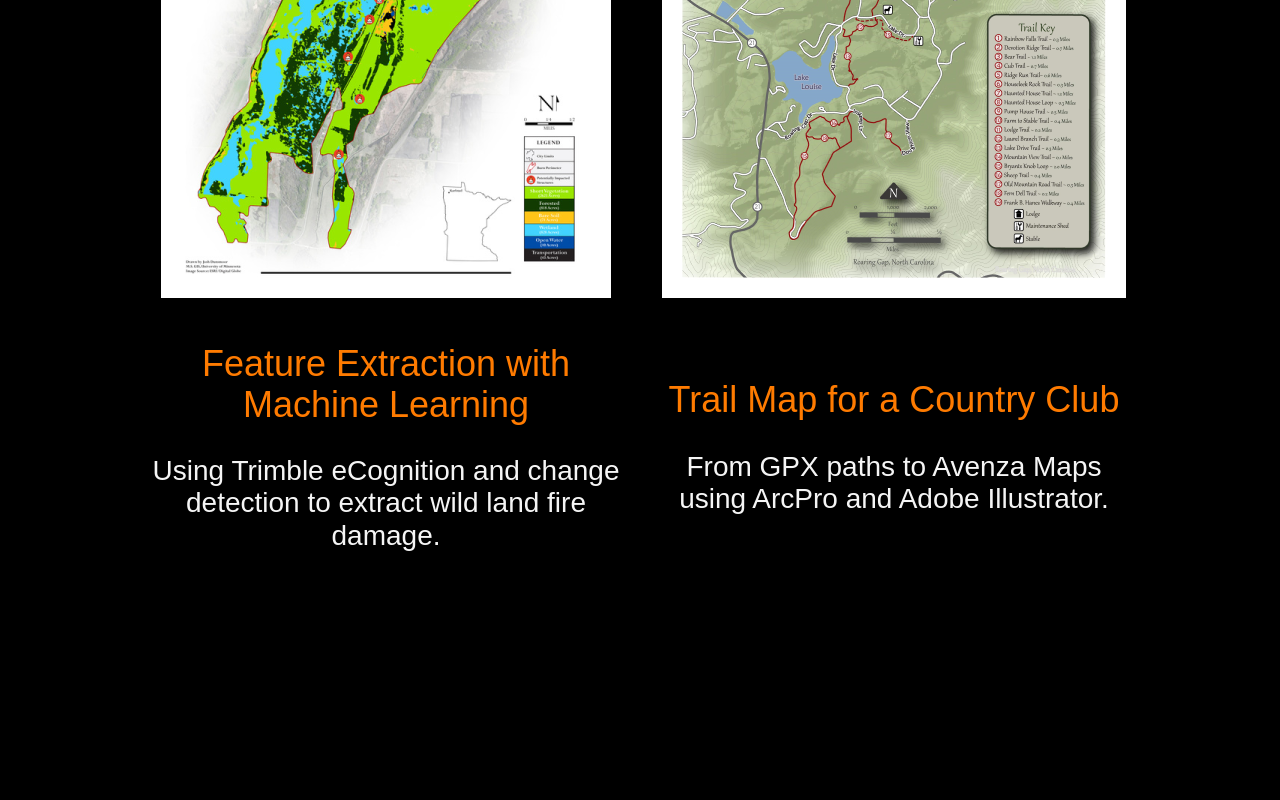
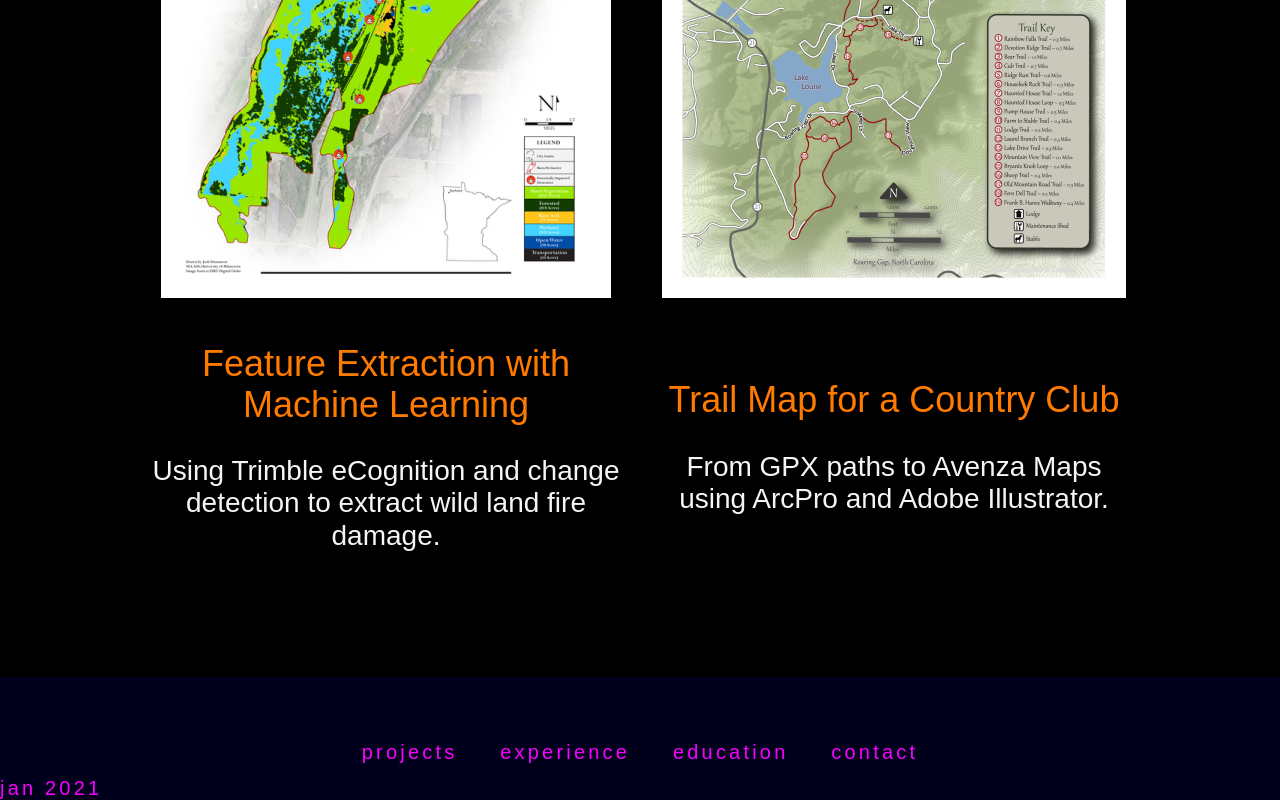
Before and after one commit to joshduns/portfolio, a plain HTML site: page index.html in a window 1280 px wide. Shown: the part 5578-6378 px from the top of the page. Before the commit the page ends 6216 px from the top, so only its background shows below. Drawn offline with nearby package versions, Linux system fonts and the light colour scheme; a web font is replaced by a local one.

Commit message:
Add footer and date

```diff
--- a/index.html
+++ b/index.html
@@ -140,13 +140,18 @@
                 </div>
             </div>
         </div>
-
     </main>
 
     <footer>
         <div class="flex-footer">
-
+            <div class="links">
+                <p><a href="#gallery-link" class="projects">projects</a></p>
+                <p><a href="#" class="exp">experience</a></p>
+                <p><a href="#" class="edu">education</a></p>
+                <p><a href="#" class="contact">contact</a></p>
+            </div>
         </div>
+        <p class="updated">jan 2021</p>
     </footer>
 </body>
 
--- a/style.css
+++ b/style.css
@@ -238,3 +238,64 @@ header .links a.contact:hover {
 .portrait.desc.d {
     grid-area: desc4;
 }
+
+/* Footer */
+.flex-footer {
+    display: inline-flex;
+    flex-direction: row;
+    justify-content: center;
+    align-items: flex-end;
+    width: 100%;
+    height: 100px;
+    margin-top: 3%;
+    background-color:rgb(0, 0, 29);
+}
+
+footer .links {
+    width: 50%;
+    text-align: center;
+}
+
+footer .links p {
+    display: inline-flex;
+    padding: 0 3% 0 3%;
+    margin: 0;
+}
+
+footer .links a {
+    color:rgb(247, 0, 255);
+    font-size: 1.25rem;
+    font-weight: 500;
+    text-decoration: none;
+    align-self: center;
+    line-height: 50px;
+    letter-spacing: .2rem;
+}
+
+footer .links a.projects:hover {
+    color: rgb(200, 255, 0);
+}
+
+footer .links a.exp:hover {
+    color: whitesmoke;
+}
+
+footer .links a.edu:hover {
+    color: rgb(255, 123, 0);
+}
+
+footer .links a.contact:hover {
+    color: rgb(117, 248, 237);
+}
+
+.updated {
+    display: inline-block;
+    color:rgb(247, 0, 255);
+    font-size: 1.25rem;
+    font-weight: 300;
+    letter-spacing: .2rem;
+    margin: 0;
+    text-align: left;
+    width: 100%;
+    background-color: rgb(0, 0, 29);
+}
```
